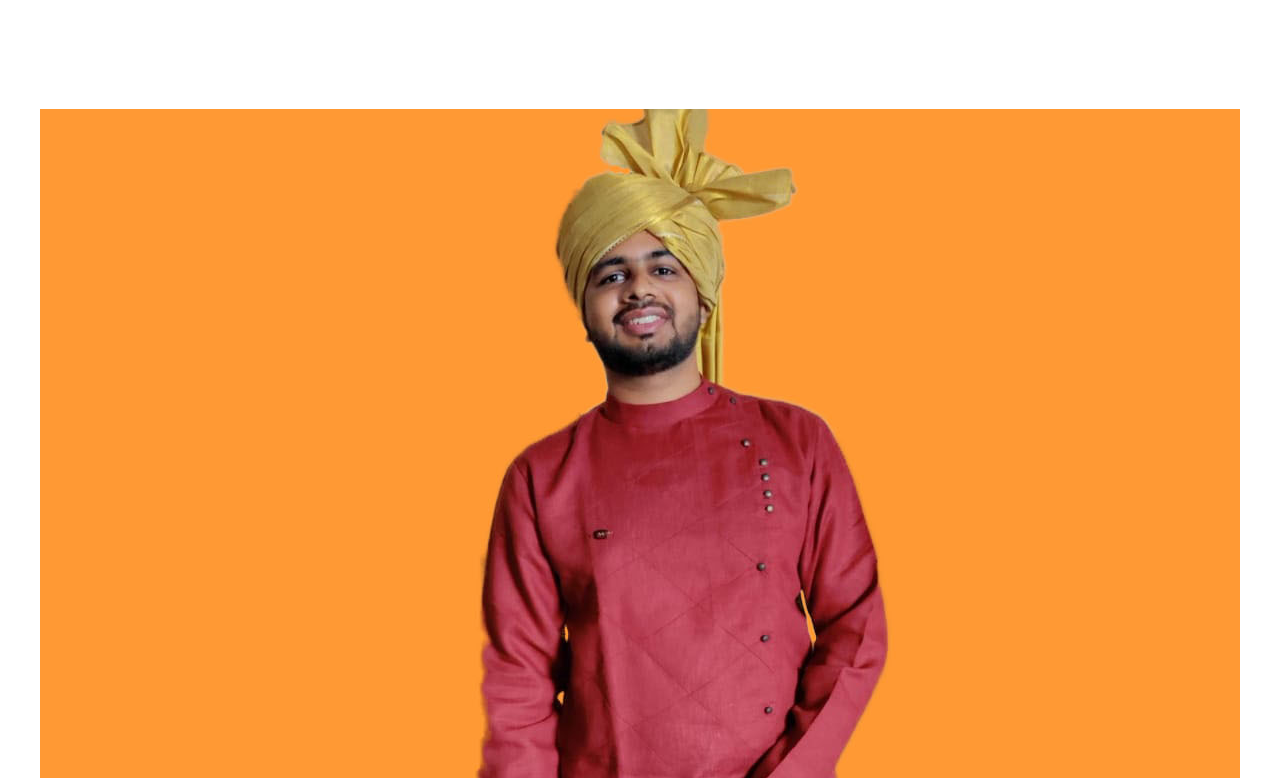
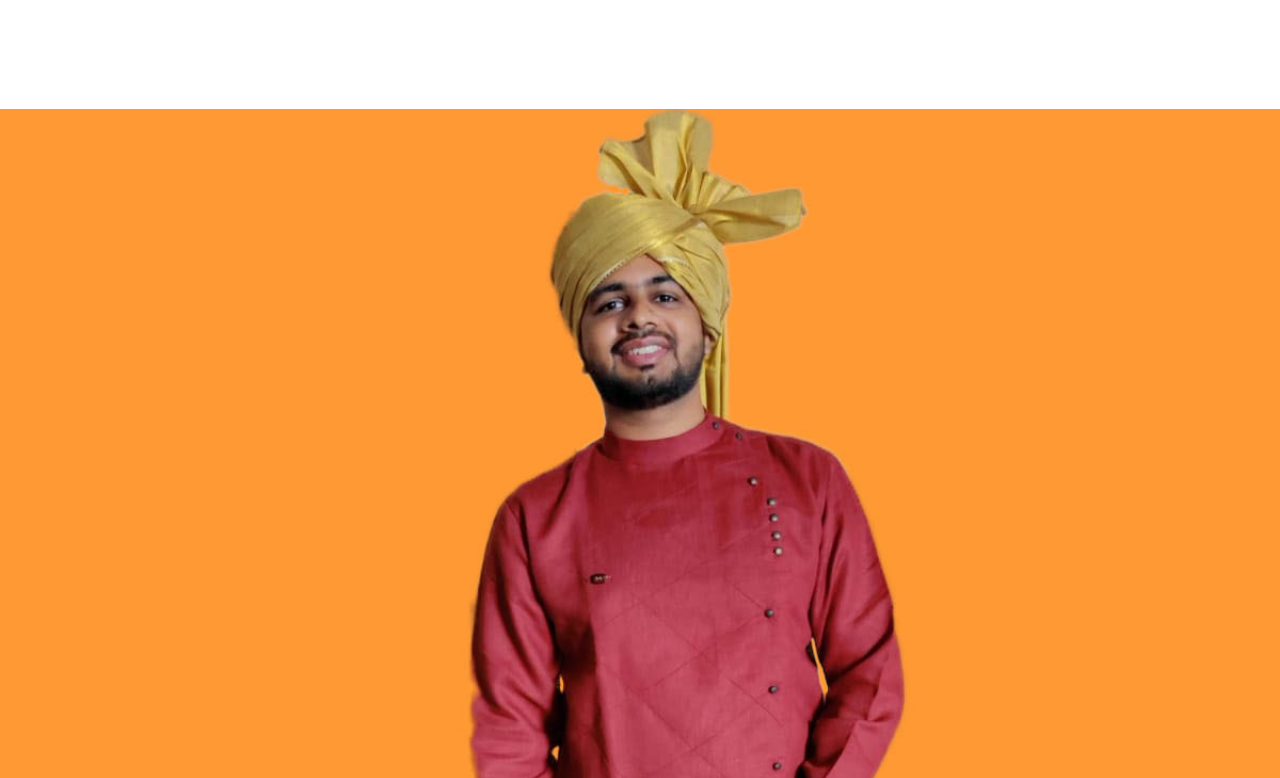
Before and after one commit to mistycal98/profile, a plain HTML site: page index.html in a window 1280 px wide. Shown: the part 402-1180 px from the top of the page. Drawn offline with Linux system fonts and the light colour scheme; a web font is replaced by a local one.

Commit message:
minor changes

```diff
--- a/index.html
+++ b/index.html
@@ -22,7 +22,9 @@
                 <h1 class="font2">Hi there! I'm a graduate <br>student from <br>Mumbai University</h1>
             </div>
         </section>
-        <section id="personal-photo" class="section"></section>
+        <section id="personal-photo" class="section">
+            <img src="./assets/photo trad.png" alt="" class="photo">
+        </section>
         <section id="resume" class="section">
             <div class="resume">
                 <h1 class="font2 m-heading">Resume</h1>
--- a/styles/style.css
+++ b/styles/style.css
@@ -99,10 +99,18 @@ a {
 
 /* Section: Personal Photo */
 #personal-photo {
-  background: url(../assets/photo\ trad.png) no-repeat center;
-  height: 90vh;
+
+  /* background-image: url("../assets/photo\ trad.png") no-repeat center; */
+  height: 100vh;
+  width: auto;
+  background-color: #ff9933;
 }
-
+.photo {
+  /* margin-top:4rem; */
+  object-fit: cover;
+  height: 100%;
+  width:100%;
+}
 /* Section: Resume */
 
 #resume {
```
Also changed, not shown: assets/photo trad.jpg (added).
